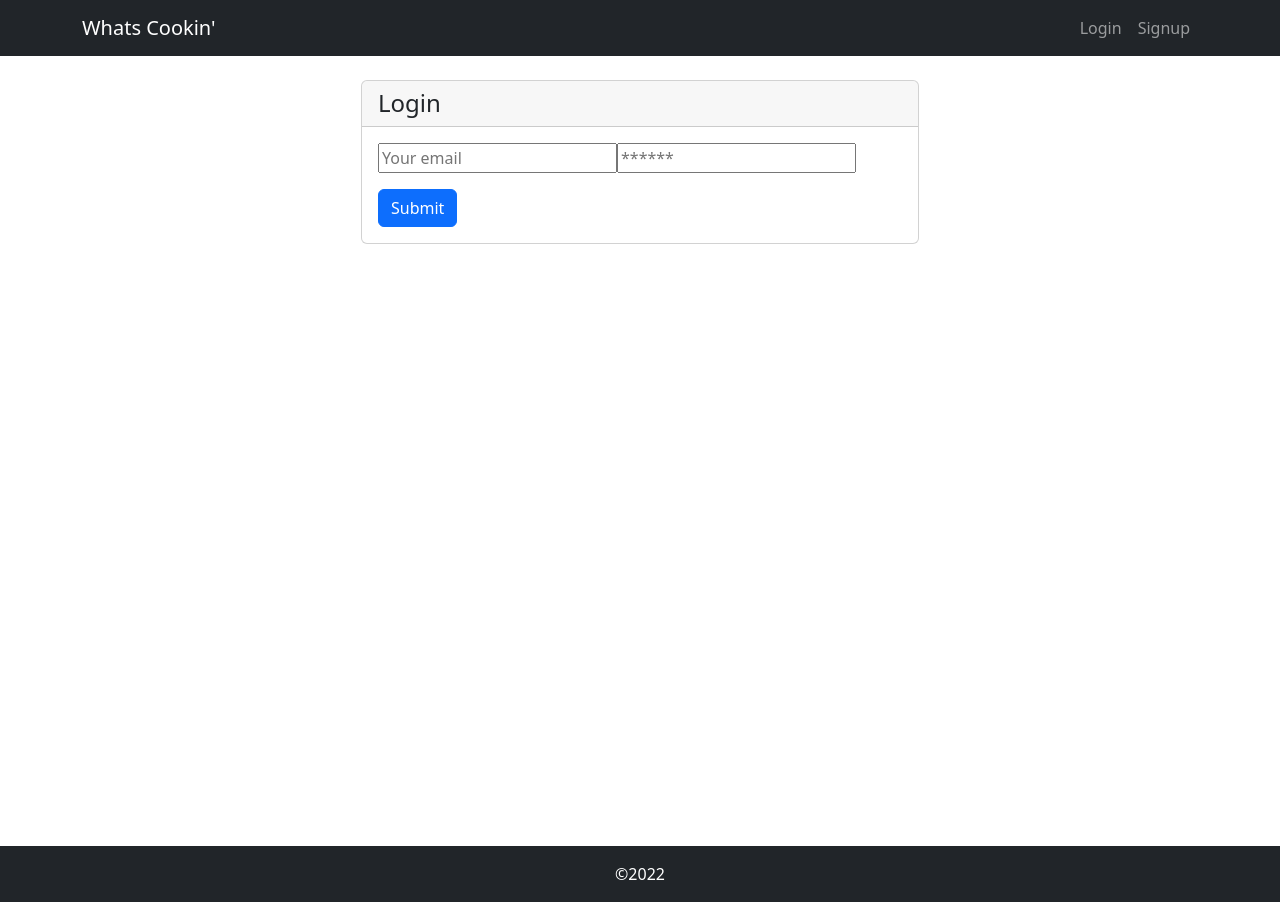
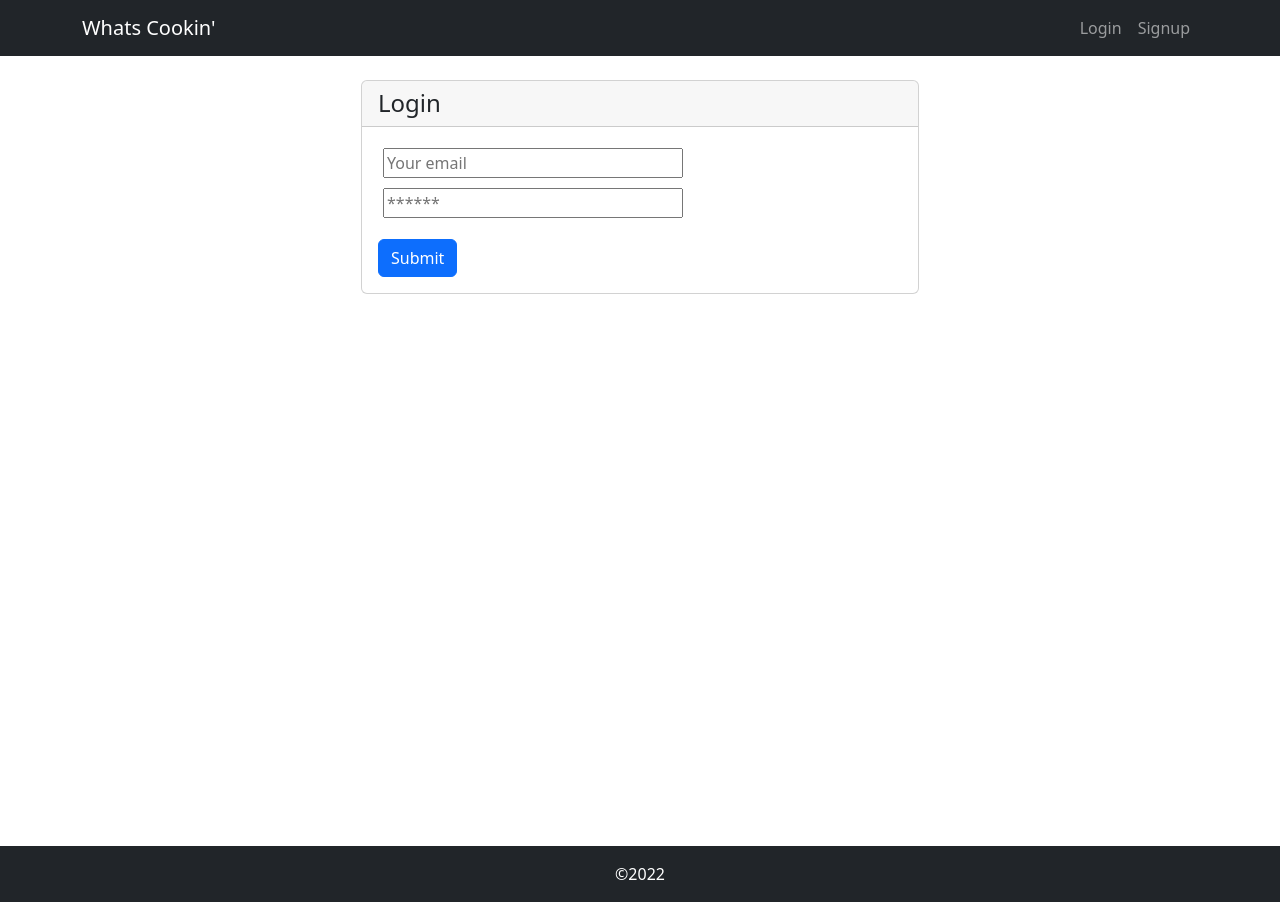
Before and after one commit to ryanraposo/whatscookin, a React (Create React App) app in the folder client/: page /login in a window 1280 px wide. Built offline with nearby package versions, Linux system fonts and the light colour scheme; the HTML template or start-up script is replaced by a standard one.

Commit message:
style changes to forms

```diff
--- a/client/src/components/PostForm/index.js
+++ b/client/src/components/PostForm/index.js
@@ -63,6 +63,7 @@ function PostForm() {
             await addPost({
                 variables: vars
             });
+            window.location.assign("/");
         } catch (e) {
             console.error(e);
         }
--- a/client/src/index.css
+++ b/client/src/index.css
@@ -54,3 +54,8 @@ code {
   left: 0;
   bottom: 0;
 }
+
+.form-input {
+  margin: 5px 5px;
+  width: 300px;
+}
--- a/client/src/pages/Login.js
+++ b/client/src/pages/Login.js
@@ -4,6 +4,7 @@ import { LOGIN_USER } from '../utils/mutations';
 import Auth from '../utils/auth';
 
 import Button from 'react-bootstrap/Button';
+import { BREAK } from 'graphql';
 
 
 const Login = (props) => {
@@ -49,6 +50,7 @@ const Login = (props) => {
                 value={formState.email}
                 onChange={handleChange}
               />
+              <br/>
               <input
                 className='form-input'
                 placeholder='******'
--- a/client/src/pages/Signup.js
+++ b/client/src/pages/Signup.js
@@ -49,6 +49,7 @@ const Signup = () => {
                 value={formState.username}
                 onChange={handleChange}
               />
+              <br/>
               <input
                 className='form-input'
                 placeholder='Your email'
@@ -58,6 +59,7 @@ const Signup = () => {
                 value={formState.email}
                 onChange={handleChange}
               />
+              <br/>
               <input
                 className='form-input'
                 placeholder='******'
```
